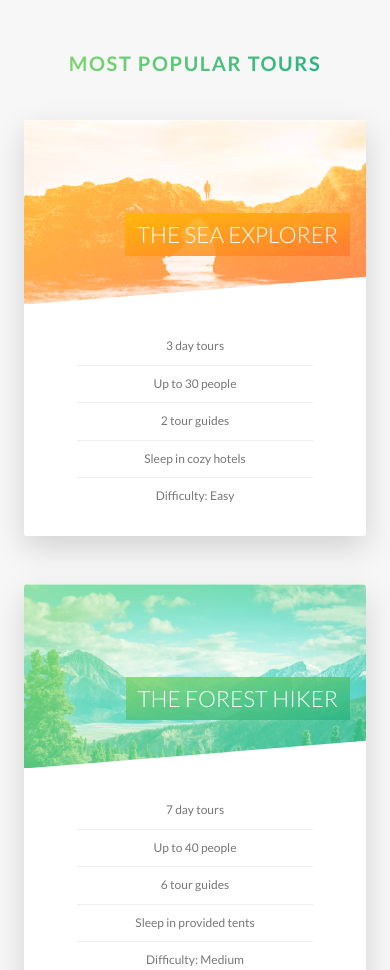
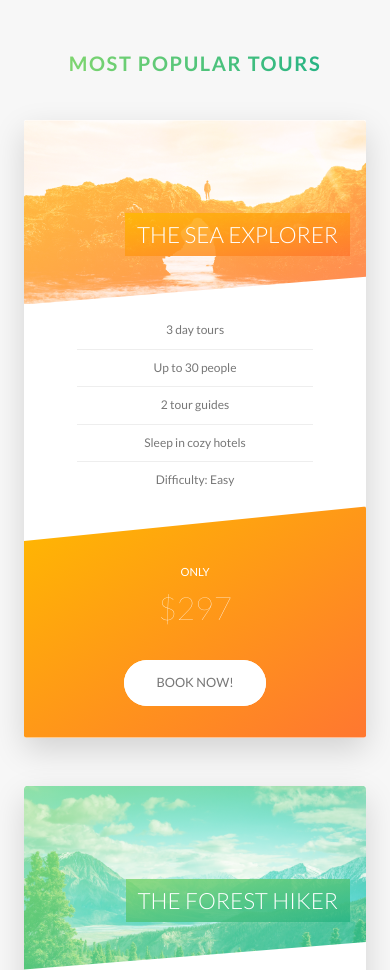
Before and after one commit to DamianJst/Natours, a website: page index.html in a window 390 px wide. Shown: the part 2412-3382 px from the top of the page. Drawn offline with nearby package versions, Linux system fonts and the light colour scheme.

Commit message:
Complete media queries
Added media quires to tours, stories, and bookings section.

```diff
--- a/sass/components/_card.scss
+++ b/sass/components/_card.scss
@@ -184,4 +184,46 @@
 		font-size: 6rem;
 		font-weight: 200;
 	}
+
+	@include respond(tab-port) {
+		height: auto;
+		border-radius: 0.3rem;
+		background-color: $color-white;
+		box-shadow: $shadow-default;
+
+		&__side {
+			height: auto;
+			position: relative;
+			box-shadow: none;
+			&--back {
+				transform: rotateY(0deg);
+				clip-path: polygon(0 15%, 100% 0, 100% 100%, 0 100%);
+			}
+		}
+
+		&:hover &__side--front {
+			transform: rotateY(0deg);
+		}
+
+		&__details {
+			padding: 1rem 3rem;
+		}
+
+		&__cta {
+			position: relative;
+			top: 0;
+			left: 0;
+			transform: translate(0);
+			width: 100%;
+			padding: 7rem 4rem 4rem 4rem;
+		}
+
+		&__price-box {
+			margin-bottom: 3rem;
+		}
+
+		&__price-value {
+			font-size: 4rem;
+		}
+	}
 }
--- a/sass/components/_form.scss
+++ b/sass/components/_form.scss
@@ -15,6 +15,10 @@
 		width: 90%;
 		display: block;
 		transition: all 0.3s;
+
+		@include respond(tab-port) {
+			width: 100%;
+		}
 
 		&:focus {
 			outline: none;
@@ -49,6 +53,11 @@
 	&__radio-group {
 		width: 49%;
 		display: inline-block;
+
+		@include respond(tab-port) {
+			width: 100%;
+			margin-bottom: 1rem;
+		}
 	}
 
 	&__radio-input {
--- a/sass/components/_story.scss
+++ b/sass/components/_story.scss
@@ -9,6 +9,16 @@
 	font-size: $default-font-size;
 	transform: skewX(-12deg);
 
+	@include respond(tab-port) {
+		width: 100%;
+		padding: 4rem;
+		padding-left: 7rem;
+	}
+
+	@include respond(phone) {
+		transform: skewX(0);
+	}
+
 	&__shape {
 		width: 15rem;
 		height: 15rem;
@@ -19,6 +29,10 @@
 		clip-path: circle(50% at 50% 50%);
 		transform: translateX(-3rem) skewX(12deg);
 		position: relative;
+
+		@include respond(phone) {
+			transform: translateX(-3rem) skewX(0);
+		}
 	}
 
 	&__img {
@@ -30,6 +44,10 @@
 
 	&__text {
 		transform: skewX(12deg);
+
+		@include respond(phone) {
+			transform: skewX(0);
+		}
 	}
 
 	&__caption {
--- a/sass/pages/_home.scss
+++ b/sass/pages/_home.scss
@@ -73,10 +73,38 @@
 	border-radius: 0.3rem;
 	box-shadow: 0 1.5rem 4rem rgba($color: $color-black, $alpha: 0.2);
 
-	height: 50rem;
+	@include respond(tab-land) {
+		background-image: linear-gradient(
+				105deg,
+				rgba($color-white, 0.9) 0%,
+				rgba($color-white, 0.9) 65%,
+				transparent 65%
+			),
+			url(../img/nat-10.jpg);
+		background-size: cover;
+	}
+
+	@include respond(tab-port) {
+		background-image: linear-gradient(
+				to right,
+				rgba($color-white, 0.9) 0%,
+				rgba($color-white, 0.9) 100%
+			),
+			url(../img/nat-10.jpg);
+	}
 
 	&__form {
 		width: 50%;
 		padding: 6rem;
+
+		@include respond(tab-land) {
+			width: 65%;
+		}
+
+		@include respond(tab-port) {
+			text-align: center;
+			padding: 4rem;
+			width: 100%;
+		}
 	}
 }
```
Also changed, not shown: css/style.css.
